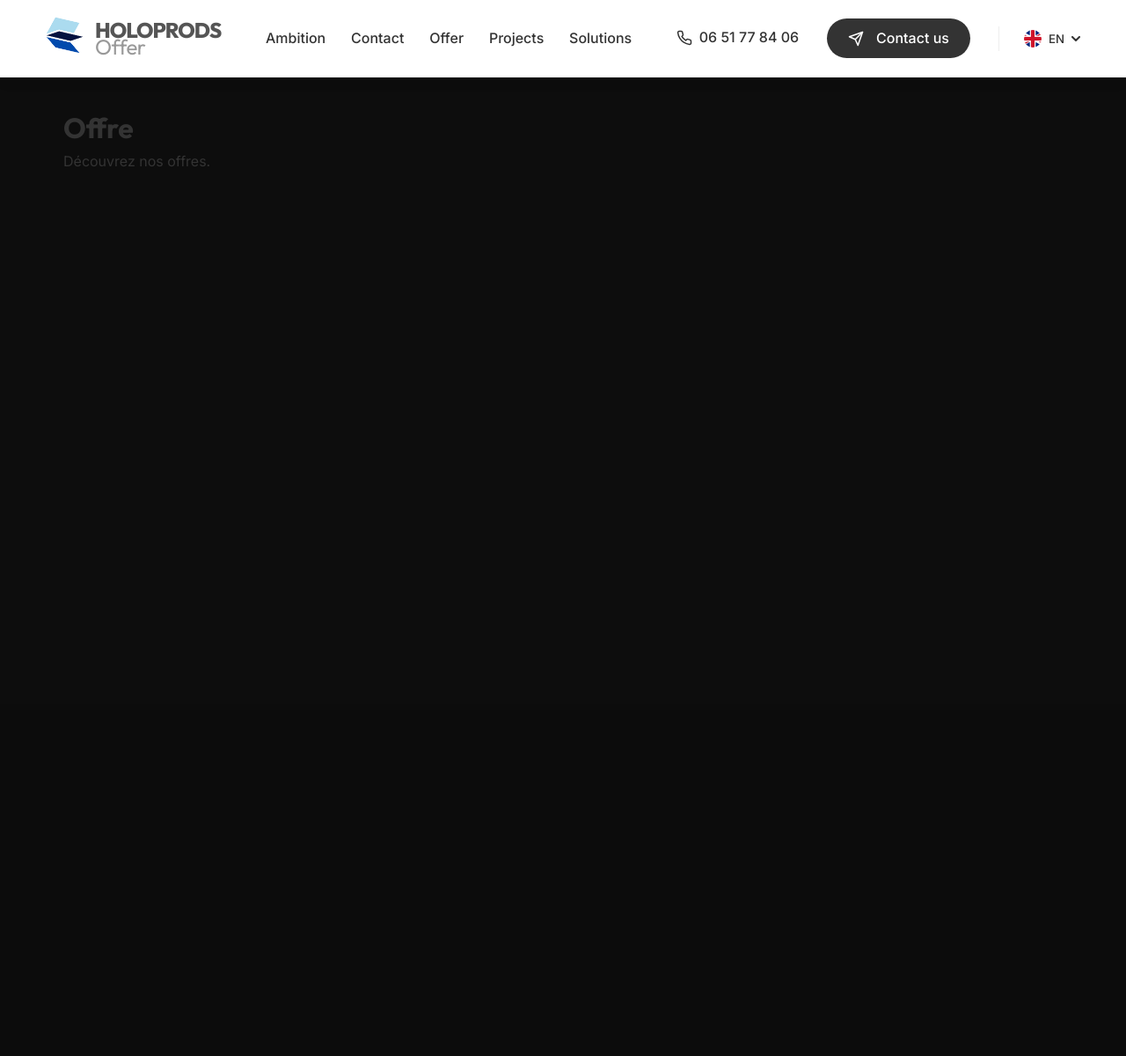
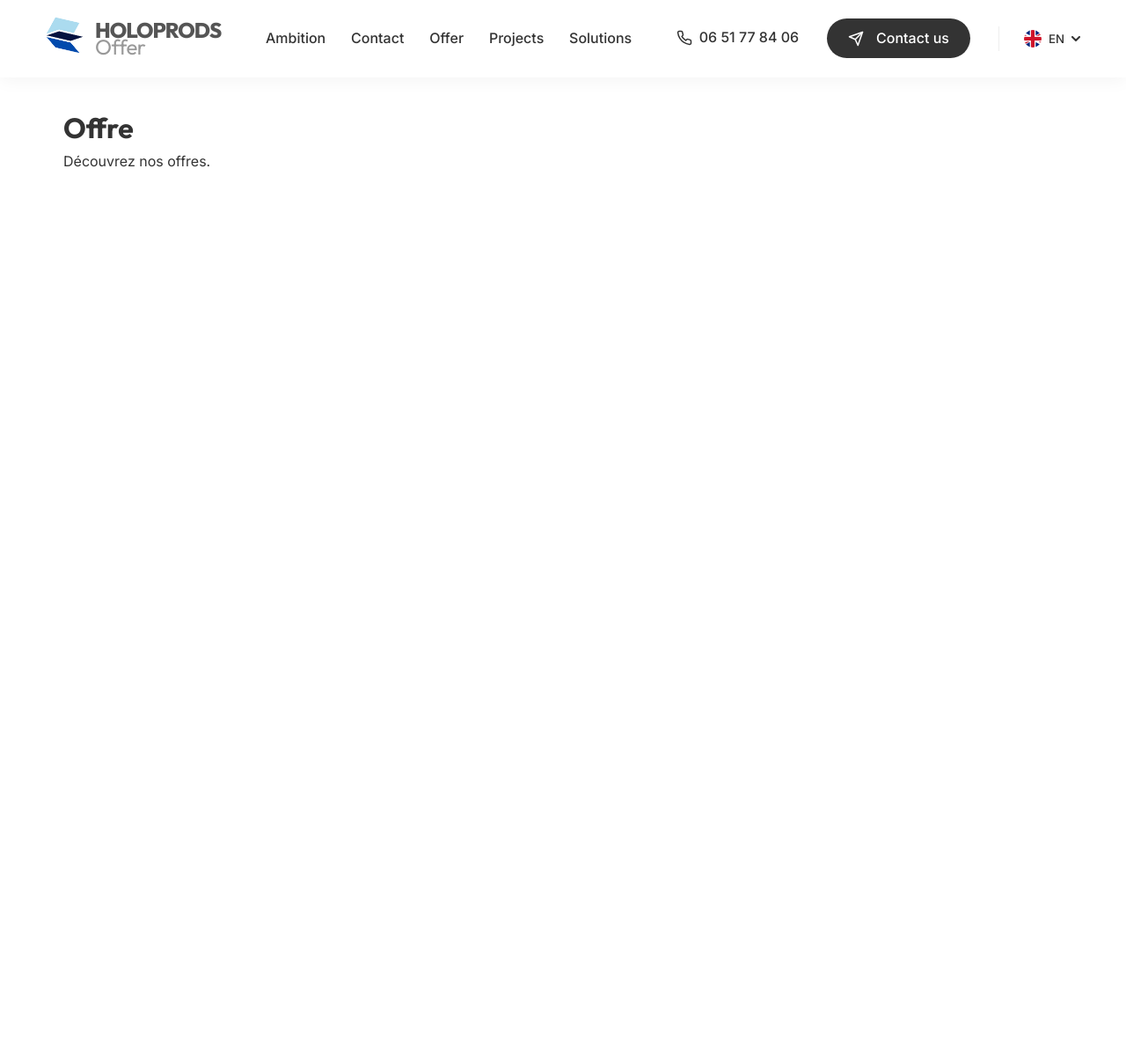
Before and after one commit to ClemKpl/holoprods-site, a PHP site: page /offre.php in a window 1280 px wide. Shown: the whole page at 88% size. Before the commit the page ends 189 px from the top, so only its background shows below. Run offline with PHP 8.4, Linux system fonts and the light colour scheme.

Commit message:
Scroll Pages Vierges

```diff
--- a/ambition.php
+++ b/ambition.php
@@ -1,5 +1,6 @@
 <?php
 require_once 'lang/init.php';
+$body_class = 'white-bg';
 $page_subtitle = $lang['ambition'];
 include 'header.php';
 ?>
--- a/contact.php
+++ b/contact.php
@@ -1,5 +1,6 @@
 <?php
 require_once 'lang/init.php';
+$body_class = 'white-bg';
 $page_title = "Contact - Holoprods";
 $page_subtitle = $lang['contact'];
 require_once 'header.php';
--- a/enregistrement.php
+++ b/enregistrement.php
@@ -1,5 +1,6 @@
 <?php
 require_once 'lang/init.php';
+$body_class = 'white-bg';
 $page_subtitle = $lang['enregistrement'];
 include 'header.php';
 ?>
--- a/experience-client.php
+++ b/experience-client.php
@@ -1,5 +1,6 @@
 <?php
 require_once 'lang/init.php';
+$body_class = 'white-bg';
 $page_subtitle = $lang['experience_client'];
 include 'header.php';
 ?>
--- a/header.php
+++ b/header.php
@@ -18,7 +18,7 @@
     <link rel="stylesheet" href="style.css">
 </head>
 
-<body>
+<body class="<?php echo isset($body_class) ? $body_class : ''; ?>">
 
     <!-- Header -->
     <header class="site-header" id="main-header">
--- a/industrie.php
+++ b/industrie.php
@@ -1,5 +1,6 @@
 <?php
 require_once 'lang/init.php';
+$body_class = 'white-bg';
 $page_subtitle = $lang['industrie'];
 include 'header.php';
 ?>
--- a/offre.php
+++ b/offre.php
@@ -1,5 +1,6 @@
 <?php
 require_once 'lang/init.php';
+$body_class = 'white-bg';
 $page_title = "Offre - Holoprods";
 $page_subtitle = $lang['offer'];
 require_once 'header.php';
--- a/realisations.php
+++ b/realisations.php
@@ -1,5 +1,6 @@
 <?php
 require_once 'lang/init.php';
+$body_class = 'white-bg';
 $page_title = "Réalisations - Holoprods";
 $page_subtitle = $lang['realisations'];
 require_once 'header.php';
--- a/restauration.php
+++ b/restauration.php
@@ -1,5 +1,6 @@
 <?php
 require_once 'lang/init.php';
+$body_class = 'white-bg';
 $page_subtitle = $lang['restauration'];
 include 'header.php';
 ?>
--- a/solutions.php
+++ b/solutions.php
@@ -1,5 +1,6 @@
 <?php
 require_once 'lang/init.php';
+$body_class = 'white-bg';
 $page_title = "Solutions - Holoprods";
 $page_subtitle = $lang['solutions_title']; // Translated subtitle
 require_once 'header.php';
--- a/style.css
+++ b/style.css
@@ -27,6 +27,17 @@
 
 .no-scroll {
     overflow: hidden;
+}
+
+/* White Page Theme (for subpages) */
+body.white-bg {
+    background-color: #ffffff;
+    color: #333333;
+}
+
+body.white-bg main {
+    min-height: 150vh;
+    /* Force scrollable height */
 }
 
 h1,
```
